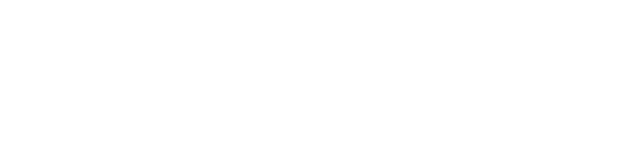
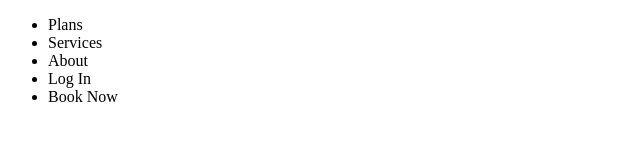
Before and after one commit to whitelotus32/petCareApp, a plain HTML site: page index.html in a window 1280 px wide. Shown: the whole page, without its empty margins (0-640 px from the left). Drawn offline with Linux system fonts and the light colour scheme.

Commit message:
Added more structure to the website.

```diff
--- a/index.html
+++ b/index.html
@@ -6,6 +6,21 @@
     <title>Pet Care App</title>
 </head>
 <body>
-
+    <div>
+        <nav>
+            <ul>
+                <li>Plans</li>
+                <li>Services</li>
+                <li>About</li>
+                <li>Log In</li>
+                <li>Book Now</li>
+            </ul>
+        </nav>
+    </div>
+    <div>
+        <h1></h1>
+        <p></p>
+    </div>
+    <footer></footer>
 </body>
 </html>
```
